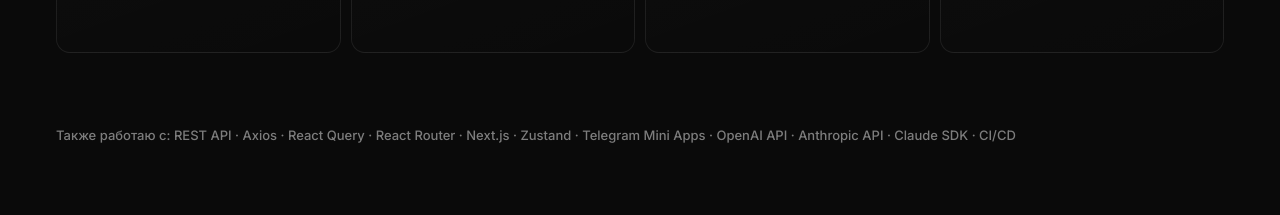
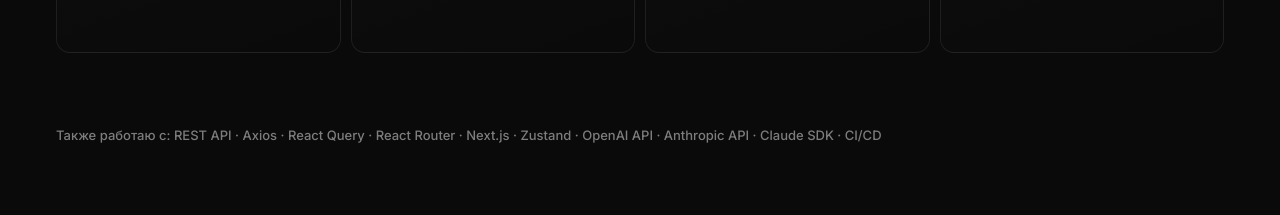
Before and after one commit to ezizbg/Portfolio, a React (Vite) app: page / in a window 1280 px wide. Shown: the part 3660-3875 px from the top of the page. Built offline with nearby package versions, Linux system fonts and the light colour scheme.

Commit message:
Remove Telegram Mini Apps from skills also-working-with line (EN + RU)

```diff
--- a/src/i18n/translations.ts
+++ b/src/i18n/translations.ts
@@ -150,7 +150,7 @@ export const translations: Record<Locale, Dictionary> = {
       eyebrow: "03 — Стек",
       title: "Технологии, с которыми я работаю",
       note: "Инструменты ежедневного использования",
-      also: "Также работаю с: REST API · Axios · React Query · React Router · Next.js · Zustand · Telegram Mini Apps · OpenAI API · Anthropic API · Claude SDK · CI/CD",
+      also: "Также работаю с: REST API · Axios · React Query · React Router · Next.js · Zustand · OpenAI API · Anthropic API · Claude SDK · CI/CD",
     },
     education: {
       eyebrow: "04 — Образование",
@@ -302,7 +302,7 @@ export const translations: Record<Locale, Dictionary> = {
       eyebrow: "03 — Stack",
       title: "Technologies I work with",
       note: "Tools used daily",
-      also: "Also working with: REST API · Axios · React Query · React Router · Next.js · Zustand · Telegram Mini Apps · OpenAI API · Anthropic API · Claude SDK · CI/CD",
+      also: "Also working with: REST API · Axios · React Query · React Router · Next.js · Zustand · OpenAI API · Anthropic API · Claude SDK · CI/CD",
     },
     education: {
       eyebrow: "04 — Education",
```
